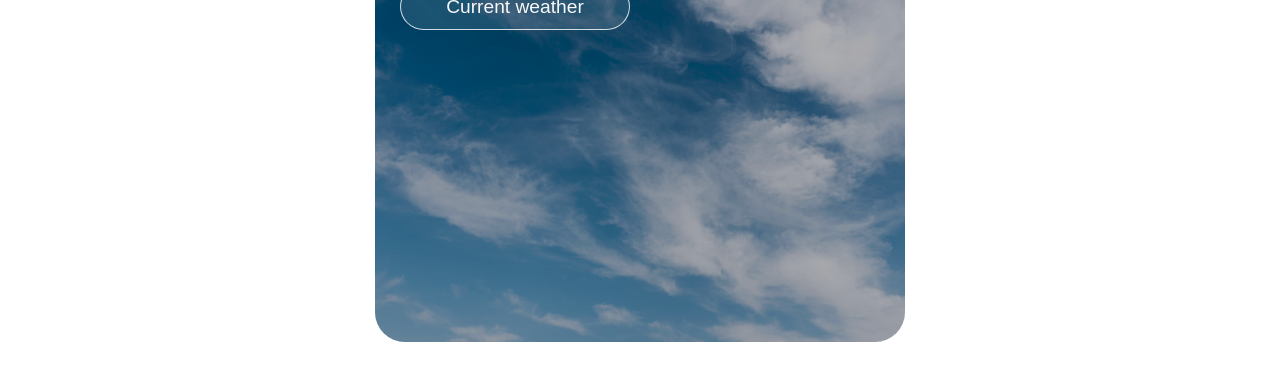
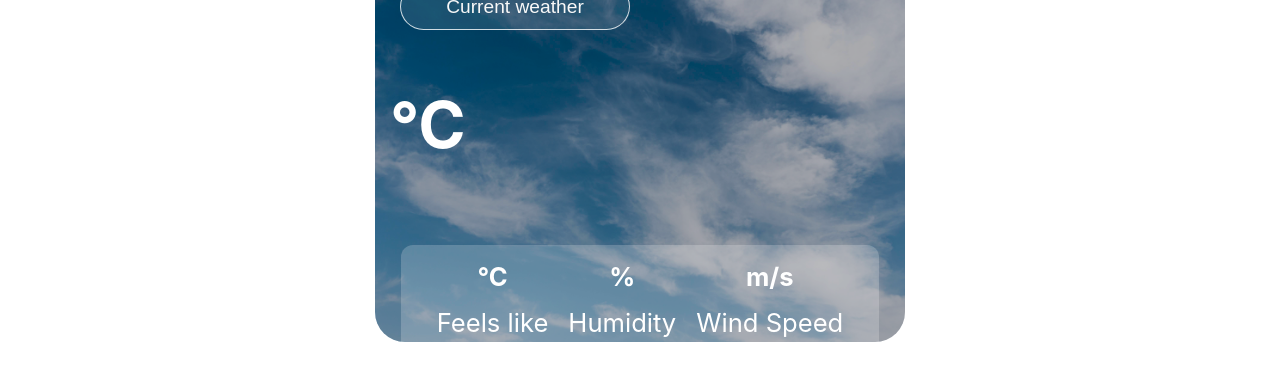
Before and after one commit to alchynskaira/project-firebase, a React (Create React App) app: page /home in a window 1280 px wide. Shown: the part 586-952 px from the top of the page. Built offline with nearby package versions, Linux system fonts and the light colour scheme; no server answers; the database is empty; sample sign-in values are in the browser's storage.

Commit message:
fix routers, refactor  code

```diff
--- a/package.json
+++ b/package.json
@@ -36,7 +36,7 @@
     "web-vitals": "^2.1.4"
   },
   "scripts": {
-    "start": "react-scripts start",
+    "start": "DISABLE_ESLINT_PLUGIN=true react-scripts start",
     "build": "react-scripts build",
     "test": "react-scripts test",
     "eject": "react-scripts eject"
--- a/src/App.js
+++ b/src/App.js
@@ -20,7 +20,7 @@ function App() {
     onAuthStateChanged(auth, (user) => {
       if (user) {
         saveUser(user);
-
+        navigate("/home");
       } else {
         navigate("/register");
         console.log("user is not logged in");
--- a/src/components/editUserForm/EditUserDataForm.jsx
+++ b/src/components/editUserForm/EditUserDataForm.jsx
@@ -1,6 +1,6 @@
 import React, {useState} from "react";
 import {Button, TextField} from "@mui/material";
-import {db} from "../../firebaseConfig";
+import {db} from "../../config";
 import "./EditUserDataForm.css";
 import AlertMessage from "../alert/AlertMessage";
 import LocalizationProvider from "@mui/lab/LocalizationProvider";
--- a/src/components/profile/Profile.jsx
+++ b/src/components/profile/Profile.jsx
@@ -8,7 +8,7 @@ import Avatar from '@mui/material/Avatar';
 import Typography from '@mui/material/Typography';
 import {createStyles, makeStyles} from "@material-ui/core/styles";
 import Modal from "../modal/Modal";
-import {db} from "../../firebaseConfig";
+import {db} from "../../config";
 import {useAlertContext} from "../../helpers/alertContextProvider";
 import AlertMessage from "../alert/AlertMessage";
 import {dateFormatting} from "../../helpers/dateFormatting";
--- a/src/components/register/RegistrationForm.jsx
+++ b/src/components/register/RegistrationForm.jsx
@@ -6,7 +6,7 @@ import {auth} from "../../index";
    import AdapterDateFns from '@mui/lab/AdapterDateFns';
    import LocalizationProvider from '@mui/lab/LocalizationProvider';
 import DatePicker from '@mui/lab/DatePicker';
-import {db} from "../../firebaseConfig";
+import {db} from "../../config";
 import {createUserWithEmailAndPassword} from "firebase/auth";
 import  "./Registration.css";
 import {saveUser} from "../../helpers/saveUser";
--- a/src/components/todos/todosMain/TodosMain.jsx
+++ b/src/components/todos/todosMain/TodosMain.jsx
@@ -1,7 +1,7 @@
 import React,{useState, useEffect}from  "react";
 import TodoList from "../todoList/TodoList";
 import TodoEditor from "../todoEditor/TodoEditor";
-import {db} from "../../../firebaseConfig";
+import {db} from "../../../config";
 import AlertMessage from "../../alert/AlertMessage";
 import {useAlertContext} from "../../../helpers/alertContextProvider";
 import Loader from "../../loader/Loader";
--- a/src/components/weatherWidget/WeatherWidget.jsx
+++ b/src/components/weatherWidget/WeatherWidget.jsx
@@ -1,14 +1,17 @@
 import React, { useEffect, useState } from "react";
 import axios from "axios";
+import AlertMessage from "../alert/AlertMessage";
+import {API_KEY} from "../../config";
 import './WeatherWidget.css'
+import { useAlertContext } from "../../helpers/alertContextProvider";
 
 const WeatherWidget =() => {
+  const { showAlert } = useAlertContext();
   const [data, setData] = useState({});
   const [location, setLocation] = useState('');
 
-  const baseUrl = 'https://api.openweathermap.org/data/2.5/weather?'
-  const appId = 'units=metric&appid=b5a96753573b7cb6a06406d22c88b980'
-  const urlLocation = `${baseUrl}&q=${location}&${appId}`
+  const baseUrl = 'https://api.openweathermap.org/data/2.5/weather?units=metric&'
+  const urlLocation = `${baseUrl}&q=${location}&${API_KEY}`
 
 
   const savePositionToState = (position) => {
@@ -16,7 +19,7 @@ const WeatherWidget =() => {
   }
 
   const generateUrl = (latitude, longitude) => {
-    return `${baseUrl}lat=${latitude}&lon=${longitude}&${appId}`
+    return `${baseUrl}lat=${latitude}&lon=${longitude}&appId=${API_KEY}`
   }
 
   const handleGeolocation = () => {
@@ -28,33 +31,34 @@ const WeatherWidget =() => {
       if(e.key === 'Enter') {
         await  axios.get(urlLocation).then((res) => {
           setData(res.data);
-          console.log(res.data);
         })
           setLocation('');
       }
     } catch (err){
+          showAlert('error', 'Something went wrong, try again later!');
           console.log(err);
     }
   }
 
-  const fetchWeather = (lat, long) => {
+  const fetchWeather = async (lat, long) => {
     try {
-       axios.get(generateUrl(lat, long)).then((res) => {
+     await  axios.get(generateUrl(lat, long)).then((res) => {
         setData(res.data);
       })
 
     } catch (err) {
+        showAlert('error', 'Something went wrong, try again later!');
         console.log(err);
     }
   }
 
 useEffect(()=> {
   handleGeolocation();
-
 }, [])
 
   return (
     <div className="weather-container">
+      <AlertMessage/>
       <div className="head-box" >
       <input type="text" placeholder="Enter location"
              value={location}
@@ -69,31 +73,29 @@ useEffect(()=> {
        <p>{data.name}</p>
    </div>
     <div className="temp">
-      {data.main ? <h1>{data.main.temp.toFixed()}°C</h1> : null}
+       <h1>{data.main?.temp.toFixed()}°C</h1>
 
     </div>
     <div className="description">
-      {data.weather ?  <p>{data.weather[0].main}</p> : null}
+      {data.hasOwnProperty("weather") && data.weather.length > 0 ?  <p>{data.weather[0].main}</p> : null}
 
     </div>
 </div>
-        {data.name != undefined &&
+
           <div className="bottom">
             <div className="feels about">
-              {data.main ? <p className="bold">{data.main.feels_like.toFixed()}°C</p> : null}
+             <p className="bold">{data.main?.feels_like.toFixed()}°C</p>
               <p>Feels like</p>
             </div>
             <div className="humidity about">
-              {data.main ? <p className="bold">{data.main.humidity}%</p> : null}
+               <p className="bold">{data.main?.humidity}%</p>
               <p>Humidity</p>
             </div>
             <div className="wind about">
-              {data.wind ? <p className="bold">{data.wind.speed}m/s</p> : null}
+              <p className="bold">{data.wind?.speed}m/s</p>
               <p>Wind Speed</p>
             </div>
           </div>
-
-        }
 
       </div>
     </div>
--- a/src/firebaseConfig.js
+++ b/src/config.js
@@ -2,7 +2,7 @@
  import "firebase/compat/auth";
  import firebase from "firebase/compat/app";
 
- export const firebaseConfig = {
+ export const config = {
     apiKey: "AIzaSyCmOWGeoETMivcI7OnwjcxoR3oqzHDfxp4",
     authDomain: "auth-react-c2f06.firebaseapp.com",
     projectId: "auth-react-c2f06",
@@ -11,9 +11,11 @@
     appId: "1:197905796861:web:cfb21a08286cc1ed6a3894"
 
 };
-const firebaseApp =firebase.initializeApp(firebaseConfig);
+const firebaseApp =firebase.initializeApp(config);
   const db= firebaseApp.firestore();
   const auth = firebase.auth();
 
 
-export {db, auth};
+ const API_KEY = "b5a96753573b7cb6a06406d22c88b980";
+
+export {db, auth, API_KEY};
--- a/src/index.js
+++ b/src/index.js
@@ -3,7 +3,7 @@ import ReactDOM from "react-dom";
 import { BrowserRouter} from "react-router-dom";
 import "./index.css";
 import App from "./App";
-import {firebaseConfig} from "./firebaseConfig";
+import {config} from "./config";
 
 import { initializeApp } from "firebase/app";
 import {getAuth} from "firebase/auth";
@@ -11,7 +11,7 @@ import { StyledEngineProvider } from "@mui/material/styles";
 
 
 
-export const app = initializeApp(firebaseConfig);
+export const app = initializeApp(config);
 export const auth = getAuth(app);
 
 ReactDOM.render(
```
